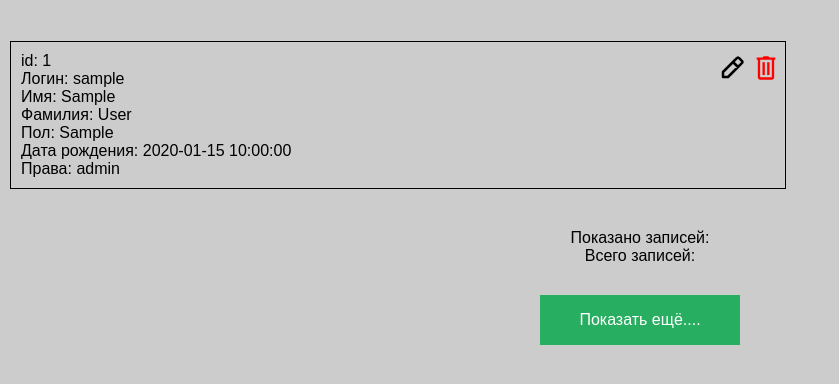
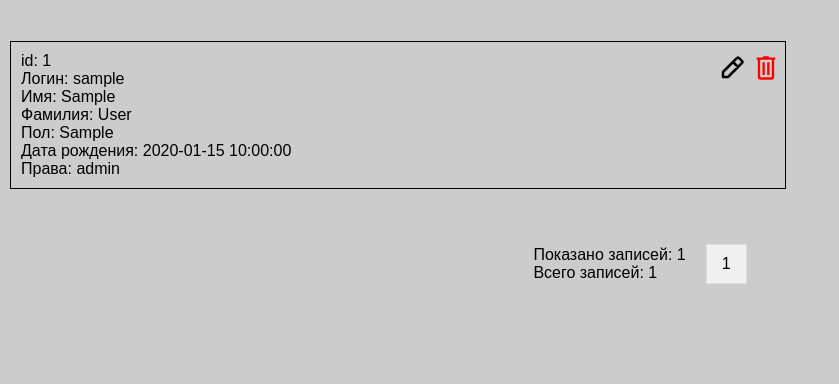
Before and after one commit to ashim120303/test_php, a PHP site: page / in a window 1280 px wide. Shown: the part 395-779 px from the top of the page, without its empty margins (0-839 px from the left). Run offline with PHP 8.4, Linux system fonts and the light colour scheme; tables that the repository leaves empty or names only in its code hold one stand-in row (values such as "Sample post").

Commit message:
Working pagination

```diff
--- a/css/main.css
+++ b/css/main.css
@@ -142,33 +142,38 @@
 
 /* PAGINATION STYLES ========================================*/
 
-.pagination{
-}
-.pagination__container{
+.pagination {
   display: flex;
   justify-content: center;
+  margin: 45px 0;
+}
+.pagination__container {
+  display: flex;
   align-items: center;
-  flex-direction: column;
-  margin: 30px 0 50px 0;
 }
 .pagination__count{
-  text-align: center;
-
+  margin-right: 20px;
+}
+.pagination__buttons{
+  display: flex;
+  align-items: center;
 }
 .pagination__button{
-  display: flex;
-  justify-content: center;
-  align-items: center;
-  margin: 0 auto;
-  width: 200px;
-  height: 50px;
-  margin-top: 30px;
-  background-color: #27ae60;
+  padding: 10px 15px;
+  margin: 0 5px;
+  background-color: #007bff;
   color: #fff;
-  transition: .3s;
+  border: none;
+  cursor: pointer;
+  text-decoration: none;
 }
 .pagination__button:hover{
   background-color: #0a813c;
+}
+.pagination__page{
+  padding: 10px 15px;
+  background-color: #f0f0f0;
+  border: 1px solid #ddd;
 }
 
 /* POP UP STYLES ========================================*/
--- a/foo.php
+++ b/foo.php
@@ -78,11 +78,13 @@
         echo "Error to delete user from db.";
     }
 }
+// Pagination parameters
+$records_per_page = 10; // Number of records per page
+$page = isset($_GET['page']) ? (int)$_GET['page'] : 1;
+$offset = ($page - 1) * $records_per_page;
 
-// filters
-// Формируем SQL-запрос на основе фильтров
+// Filters
 $sql = "SELECT * FROM user WHERE 1=1";
-
 $filters = [];
 
 if (!empty($_GET['gender'])) {
@@ -111,7 +113,10 @@
     $sql .= " AND " . implode(" AND ", $filters);
 }
 
-$sql .= $order_by;
+// Query to get the total number of records
+$total_sql = $sql;
+
+$sql .= $order_by . " LIMIT :limit OFFSET :offset";
 
 $query = $pdo->prepare($sql);
 
@@ -131,7 +136,32 @@
     $username_search = '%' . $_GET['username_search'] . '%';
     $query->bindParam(':username_search', $username_search, PDO::PARAM_STR);
 }
+$query->bindParam(':limit', $records_per_page, PDO::PARAM_INT);
+$query->bindParam(':offset', $offset, PDO::PARAM_INT);
 
 $query->execute();
 $result = $query->fetchAll(PDO::FETCH_OBJ);
+
+// Get the total number of records for pagination
+$total_query = $pdo->prepare($total_sql);
+if (!empty($_GET['gender'])) {
+    $total_query->bindParam(':gender', $_GET['gender'], PDO::PARAM_STR);
+}
+if (!empty($_GET['role'])) {
+    $total_query->bindParam(':role', $_GET['role'], PDO::PARAM_STR);
+}
+if (!empty($_GET['birthdate_start'])) {
+    $total_query->bindParam(':birthdate_start', $_GET['birthdate_start'], PDO::PARAM_STR);
+}
+if (!empty($_GET['birthdate_end'])) {
+    $total_query->bindParam(':birthdate_end', $_GET['birthdate_end'], PDO::PARAM_STR);
+}
+if (!empty($_GET['username_search'])) {
+    $username_search = '%' . $_GET['username_search'] . '%';
+    $total_query->bindParam(':username_search', $username_search, PDO::PARAM_STR);
+}
+$total_query->execute();
+$total_records = $total_query->rowCount();
+$total_pages = ceil($total_records / $records_per_page);
+
 ?>
--- a/index.php
+++ b/index.php
@@ -20,39 +20,39 @@
             <form method="get" action="">
                 <div class="filter__item search">
                     <div for="username_search">Поиск по логину:</div>
-                    <input type="text" name="username_search" id="username_search" placeholder="Введите логин">
+                    <input type="text" name="username_search" id="username_search" placeholder="Введите логин" value="<?php echo htmlspecialchars($_GET['username_search'] ?? '', ENT_QUOTES); ?>">
                 </div>
                 <div class="filter__container">
                     <div class="filter__item">
                         <select name="alphabet" id="alphabet">
                             <option value="" disabled selected hidden>По алфавиту</option>
-                            <option value="ASC">От A до Я</option>
-                            <option value="DESC">От Я до A</option>
+                            <option value="ASC" <?php if (isset($_GET['alphabet']) && $_GET['alphabet'] == 'ASC') echo 'selected'; ?>>От A до Я</option>
+                            <option value="DESC" <?php if (isset($_GET['alphabet']) && $_GET['alphabet'] == 'DESC') echo 'selected'; ?>>От Я до A</option>
                         </select>
                     </div>
                     <div class="filter__item">
                         <select name="gender" id="gender">
                             <option value="" disabled selected hidden>По полу</option>
-                            <option value="Male">Male</option>
-                            <option value="Female">Female</option>
+                            <option value="Male" <?php if (isset($_GET['gender']) && $_GET['gender'] == 'Male') echo 'selected'; ?>>Male</option>
+                            <option value="Female" <?php if (isset($_GET['gender']) && $_GET['gender'] == 'Female') echo 'selected'; ?>>Female</option>
                         </select>
                     </div>
                     <div class="filter__item">
                         <select name="role" id="role">
                             <option value="" disabled selected hidden>По правам</option>
-                            <option value="User">User</option>
-                            <option value="Admin">Admin</option>
+                            <option value="User" <?php if (isset($_GET['role']) && $_GET['role'] == 'User') echo 'selected'; ?>>User</option>
+                            <option value="Admin" <?php if (isset($_GET['role']) && $_GET['role'] == 'Admin') echo 'selected'; ?>>Admin</option>
                         </select>
                     </div>
                 </div>
                 <div class="filter__container date">
                     <div class="filter__item">
                         <label for="birthdate_start">Дата рождения от:</label>
-                        <input type="date" name="birthdate_start" id="birthdate_start">
+                        <input type="date" name="birthdate_start" id="birthdate_start" value="<?php echo htmlspecialchars($_GET['birthdate_start'] ?? '', ENT_QUOTES); ?>">
                     </div>
                     <div class="filter__item">
                         <label for="birthdate_end">Дата рождения до:</label>
-                        <input type="date" name="birthdate_end" id="birthdate_end">
+                        <input type="date" name="birthdate_end" id="birthdate_end" value="<?php echo htmlspecialchars($_GET['birthdate_end'] ?? '', ENT_QUOTES); ?>">
                     </div>
                 </div>
                 <div class="filter__container">
@@ -78,8 +78,6 @@
                 window.location.href = window.location.pathname;
             }
         </script>
-
-
 
         <div class="user">
             <?php foreach ($result as $res) { ?>
@@ -128,10 +126,18 @@
         <div class="pagination">
             <div class="pagination__container">
                 <div class="pagination__count">
-                    <p>Показано записей: </p>
-                    <p>Всего записей: </p>
+                    <p>Показано записей: <?php echo count($result); ?></p>
+                    <p>Всего записей: <?php echo $total_records; ?></p>
                 </div>
-                <button class="pagination__button">Показать ещё....</button>
+                <div class="pagination__buttons">
+                    <?php if ($page > 1): ?>
+                        <a href="?<?php echo http_build_query(array_merge($_GET, ['page' => $page - 1])); ?>" class="pagination__button">Назад</a>
+                    <?php endif; ?>
+                    <?php if ($page < $total_pages): ?>
+                        <a href="?<?php echo http_build_query(array_merge($_GET, ['page' => $page + 1])); ?>" class="pagination__button">Вперёд</a>
+                    <?php endif; ?>
+                    <div class="pagination__page"><?php echo $page; ?></div>
+                </div>
             </div>
         </div>
     </main>
```
Lines whose indentation alone changed are shown as unchanged.
